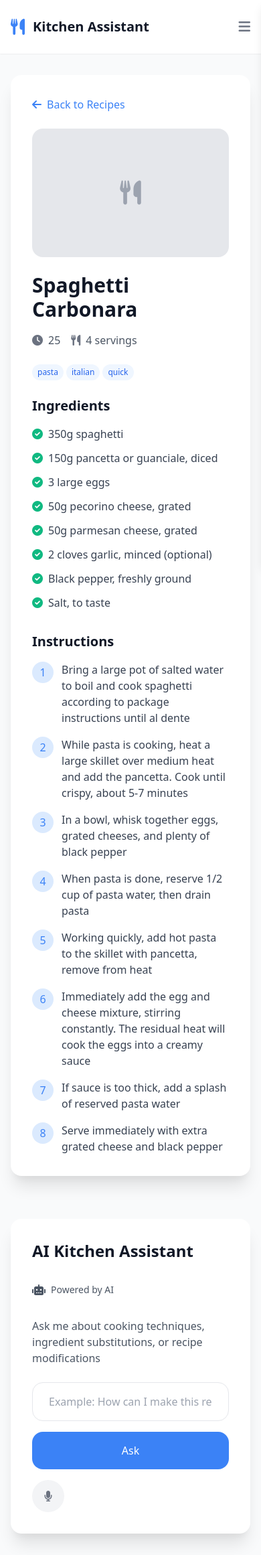
After one commit to ReezFX/kitchen-assistent, a Flask app: page /recipe/1 in a window 390 px wide. The commit adds this page. Shown: the whole page at 67% size. Run offline with Flask 2, Linux system fonts and the light colour scheme.

Commit message:
Revamp README.md with detailed sections on recipe component analysis, system architecture, and troubleshooting. Add a new route for recipe detail pages in the backend and enhance the recipe card UI with improved styling and interactivity in the frontend. Implement responsive design features and optimize user experience across devices.

```diff
--- a/backend/app.py
+++ b/backend/app.py
@@ -2,7 +2,7 @@ import os
 import json
 import logging
 from pathlib import Path
-from flask import Flask, request, jsonify, render_template, send_from_directory
+from flask import Flask, request, jsonify, render_template, send_from_directory, redirect, url_for
 from dotenv import load_dotenv
 import google.generativeai as genai
 import sounddevice as sd
@@ -100,6 +100,18 @@ def index():
     """Serve the main page"""
     return render_template('index.html')
 
+@app.route('/recipe/<int:recipe_id>')
+def recipe_detail(recipe_id):
+    """Route to show a specific recipe detail page"""
+    # Find the recipe by ID
+    recipe = next((r for r in RECIPES if r['id'] == recipe_id), None)
+
+    if not recipe:
+        # Redirect to home page if recipe not found
+        return redirect(url_for('index'))
+
+    # Pass the recipe ID to the template
+    return render_template('recipe_detail.html', recipe_id=recipe_id)
 @app.route('/api/recipes', methods=['GET'])
 def get_recipes():
     """API endpoint to get recipes, with optional filtering"""
--- /dev/null
+++ b/backend/templates/recipe_detail.html
@@ -0,0 +1,275 @@
+<!DOCTYPE html>
+<html lang="en">
+<head>
+    <meta charset="UTF-8">
+    <meta name="viewport" content="width=device-width, initial-scale=1.0">
+    <title>Recipe Detail - Kitchen Assistant</title>
+    <link rel="stylesheet" href="https://cdnjs.cloudflare.com/ajax/libs/font-awesome/6.0.0-beta3/css/all.min.css">
+    <link href="https://cdn.jsdelivr.net/npm/tailwindcss@2.2.19/dist/tailwind.min.css" rel="stylesheet">
+    <link rel="stylesheet" href="{{ url_for('static', filename='css/style.css') }}">
+</head>
+<body class="bg-gray-50 min-h-screen">
+    <div class="app-container flex flex-col min-h-screen">
+        <!-- Header -->
+        <header class="bg-white shadow-sm">
+            <div class="container mx-auto px-4 py-6">
+                <div class="flex justify-between items-center">
+                    <a href="/" class="flex items-center space-x-3">
+                        <i class="fas fa-utensils text-blue-500 text-2xl"></i>
+                        <span class="text-xl font-bold text-gray-900">Kitchen Assistant</span>
+                    </a>
+                    <nav class="hidden md:flex space-x-6">
+                        <a href="/" class="text-gray-600 hover:text-blue-500 transition-colors duration-200">Recipes</a>
+                    </nav>
+                    <button id="mobile-menu-button" class="md:hidden text-gray-500 focus:outline-none">
+                        <i class="fas fa-bars text-xl"></i>
+                    </button>
+                </div>
+            </div>
+        </header>
+
+        <!-- Mobile Menu -->
+        <div id="mobile-menu" class="fixed inset-y-0 right-0 transform translate-x-full w-64 bg-white shadow-lg z-50 transition-transform duration-300 ease-in-out">
+            <div class="p-6">
+                <div class="flex justify-between items-center mb-8">
+                    <span class="text-xl font-bold text-gray-900">Menu</span>
+                    <button id="close-mobile-menu" class="text-gray-500 focus:outline-none">
+                        <i class="fas fa-times text-xl"></i>
+                    </button>
+                </div>
+                <nav class="space-y-4">
+                    <a href="/" class="block text-gray-600 hover:text-blue-500 transition-colors duration-200">Recipes</a>
+                </nav>
+            </div>
+        </div>
+
+        <main class="flex-grow">
+            <!-- Recipe Detail -->
+            <section id="recipe-detail" class="container mx-auto px-4 py-8">
+                <div class="bg-white rounded-2xl shadow-xl p-8">
+                    <div class="mb-6">
+                        <a href="/" class="text-blue-500 hover:text-blue-600 flex items-center">
+                            <i class="fas fa-arrow-left mr-2"></i> Back to Recipes
+                        </a>
+                    </div>
+                    <div class="flex flex-col md:flex-row md:items-start">
+                        <div class="md:w-1/3">
+                            <div class="recipe-image rounded-2xl overflow-hidden mb-6">
+                                <div class="w-full h-48 bg-gray-200 flex items-center justify-center text-gray-400">
+                                    <i class="fas fa-utensils text-4xl"></i>
+                                </div>
+                            </div>
+                        </div>
+                        <div class="md:w-2/3 md:ml-8">
+                            <h2 id="detail-title" class="text-3xl font-bold text-gray-900 mb-4">Recipe Title</h2>
+                            <div class="flex flex-wrap gap-4 mb-6">
+                                <div class="flex items-center">
+                                    <i class="fas fa-clock text-gray-500 mr-2"></i>
+                                    <span id="detail-cook-time" class="text-gray-600">20 minutes</span>
+                                </div>
+                                <div class="flex items-center">
+                                    <i class="fas fa-utensils text-gray-500 mr-2"></i>
+                                    <span class="text-gray-600">4 servings</span>
+                                </div>
+                            </div>
+                            <div id="detail-tags" class="recipe-tags flex flex-wrap gap-1 mb-6"></div>
+                            <div class="space-y-8">
+                                <div>
+                                    <h3 class="text-xl font-semibold text-gray-900 mb-4">Ingredients</h3>
+                                    <ul id="detail-ingredients" class="space-y-3 text-gray-700">
+                                        <!-- Ingredients will be populated dynamically -->
+                                    </ul>
+                                </div>
+                                <div>
+                                    <h3 class="text-xl font-semibold text-gray-900 mb-4">Instructions</h3>
+                                    <ol id="detail-instructions" class="space-y-4 text-gray-700">
+                                        <!-- Instructions will be populated dynamically -->
+                                    </ol>
+                                </div>
+                            </div>
+                        </div>
+                    </div>
+                </div>
+            </section>
+
+            <!-- AI Assistant -->
+            <section class="container mx-auto px-4 py-8" aria-labelledby="assistant-heading" role="region">
+                <div class="bg-white rounded-2xl shadow-xl p-8">
+                    <h2 id="assistant-heading" class="text-2xl font-bold text-gray-900 mb-8">AI Kitchen Assistant</h2>
+                    <div class="flex items-center justify-between mb-8">
+                        <div class="flex items-center text-gray-600">
+                            <i class="fas fa-robot mr-2"></i>
+                            <span class="text-sm">Powered by AI</span>
+                        </div>
+                    </div>
+                    <p class="text-gray-600 mb-6">Ask me about cooking techniques, ingredient substitutions, or recipe modifications</p>
+
+                    <div class="flex flex-col md:flex-row space-y-4 md:space-y-0 md:space-x-4">
+                        <input type="text"
+                               id="assistant-prompt"
+                               placeholder="Example: How can I make this recipe vegetarian?"
+                               class="flex-1 px-6 py-4 rounded-2xl border border-gray-200 focus:border-blue-500 focus:ring-2 focus:ring-blue-500/20 outline-none" aria-label="Assistant prompt">
+                        <button type="button" id="assistant-btn" class="px-8 py-4 bg-blue-500 text-white rounded-2xl font-medium hover:bg-blue-600 transition-colors duration-200" aria-label="Ask assistant">
+                            Ask
+                        </button>
+                        <button type="button" id="voice-assistant-btn" class="w-12 h-12 bg-gray-100 rounded-full flex items-center justify-center hover:bg-gray-200 transition-colors duration-200" aria-label="Voice assistant">
+                            <i class="fas fa-microphone text-gray-500"></i>
+                        </button>
+                    </div>
+
+                    <!-- Voice feedback element -->
+                    <div id="voice-feedback" class="text-sm text-gray-500 mt-2 hidden" aria-live="polite" aria-atomic="true">
+                        <!-- Voice feedback text will be populated dynamically -->
+                    </div>
+
+                    <!-- Loading state -->
+                    <div id="assistant-loading" class="flex items-center justify-center py-8 text-gray-500 hidden" aria-label="Loading assistant response" role="alert">
+                        <div class="animate-spin rounded-full h-8 w-8 border-b-2 border-blue-500"></div>
+                        <span class="ml-3">Thinking...</span>
+                    </div>
+
+                    <!-- Response area -->
+                    <div id="assistant-response" class="text-gray-700 mt-6 hidden prose prose-sm sm:prose lg:prose-lg" aria-label="Assistant response">
+                    </div>
+                </div>
+            </section>
+        </main>
+    </div>
+
+    <script>
+        // Mobile menu functionality
+        const mobileMenuButton = document.getElementById('mobile-menu-button');
+        const closeMobileMenu = document.getElementById('close-mobile-menu');
+        const mobileMenu = document.getElementById('mobile-menu');
+
+        mobileMenuButton.addEventListener('click', () => {
+            mobileMenu.style.transform = 'translateX(0)';
+        });
+
+        closeMobileMenu.addEventListener('click', () => {
+            mobileMenu.style.transform = 'translateX(100%)';
+        });
+
+        // Fetch and display the recipe details
+        document.addEventListener('DOMContentLoaded', async () => {
+            const recipeId = {{ recipe_id }};
+            await fetchRecipeDetails(recipeId);
+            setupAIAssistant(recipeId);
+        });
+
+        async function fetchRecipeDetails(recipeId) {
+            try {
+                const response = await fetch(`/api/recipes/${recipeId}`);
+
+                if (!response.ok) {
+                    throw new Error(`HTTP error! Status: ${response.status}`);
+                }
+
+                const recipe = await response.json();
+
+                // Populate the recipe details
+                document.getElementById('detail-title').textContent = recipe.name;
+                document.getElementById('detail-cook-time').textContent = recipe.cook_time || '30 min';
+
+                // Populate tags
+                const tagsContainer = document.getElementById('detail-tags');
+                tagsContainer.innerHTML = recipe.tags.map(tag =>
+                    `<span class="recipe-tag bg-blue-50 text-blue-600 text-xs px-2 py-1 rounded-full">${tag}</span>`
+                ).join('');
+
+                // Populate ingredients
+                const ingredientsContainer = document.getElementById('detail-ingredients');
+                ingredientsContainer.innerHTML = '';
+                recipe.ingredients.forEach(ingredient => {
+                    const li = document.createElement('li');
+                    li.className = 'ingredient-item flex items-start';
+                    li.innerHTML = `
+                        <i class="fas fa-check-circle text-green-500 mr-2 mt-1"></i>
+                        <span>${ingredient}</span>
+                    `;
+                    ingredientsContainer.appendChild(li);
+                });
+
+                // Populate instructions
+                const instructionsContainer = document.getElementById('detail-instructions');
+                instructionsContainer.innerHTML = '';
+                recipe.instructions.forEach((instruction, index) => {
+                    const li = document.createElement('li');
+                    li.className = 'instruction-item flex items-start';
+                    li.innerHTML = `
+                        <span class="flex-shrink-0 w-8 h-8 bg-blue-100 text-blue-500 rounded-full flex items-center justify-center mr-3">
+                            ${index + 1}
+                        </span>
+                        <span>${instruction}</span>
+                    `;
+                    instructionsContainer.appendChild(li);
+                });
+
+            } catch (error) {
+                console.error('Error fetching recipe details:', error);
+            }
+        }
+
+        function setupAIAssistant(recipeId) {
+            const assistantBtn = document.getElementById('assistant-btn');
+            const assistantPrompt = document.getElementById('assistant-prompt');
+            const assistantResponse = document.getElementById('assistant-response');
+            const assistantLoading = document.getElementById('assistant-loading');
+            const voiceAssistantBtn = document.getElementById('voice-assistant-btn');
+            const voiceFeedback = document.getElementById('voice-feedback');
+
+            assistantBtn.addEventListener('click', async () => {
+                const query = assistantPrompt.value.trim();
+                if (!query) return;
+
+                try {
+                    assistantResponse.classList.add('hidden');
+                    assistantLoading.classList.remove('hidden');
+
+                    const response = await fetch('/api/assistant', {
+                        method: 'POST',
+                        headers: {
+                            'Content-Type': 'application/json'
+                        },
+                        body: JSON.stringify({
+                            query: `For recipe ID ${recipeId}: ${query}`
+                        })
+                    });
+
+                    if (!response.ok) {
+                        throw new Error(`HTTP error! Status: ${response.status}`);
+                    }
+
+                    const data = await response.json();
+
+                    assistantResponse.innerHTML = data.response;
+                    assistantResponse.classList.remove('hidden');
+                } catch (error) {
+                    console.error('Error:', error);
+                    assistantResponse.innerHTML = 'Sorry, I had trouble processing your request. Please try again.';
+                    assistantResponse.classList.remove('hidden');
+                } finally {
+                    assistantLoading.classList.add('hidden');
+                }
+            });
+
+            // Handle Enter key press
+            assistantPrompt.addEventListener('keypress', (e) => {
+                if (e.key === 'Enter') {
+                    assistantBtn.click();
+                }
+            });
+
+            // Voice assistant functionality - this is a placeholder
+            // The actual implementation would depend on your voice recognition setup
+            voiceAssistantBtn.addEventListener('click', () => {
+                voiceFeedback.textContent = "Voice input is not available in this demo";
+                voiceFeedback.classList.remove('hidden');
+                setTimeout(() => {
+                    voiceFeedback.classList.add('hidden');
+                }, 3000);
+            });
+        }
+    </script>
+</body>
+</html>
```
Also changed, not shown: backend/static/js/main.js (+19 -6 lines), backend/templates/index.html (+53 -0 lines), README.md.
